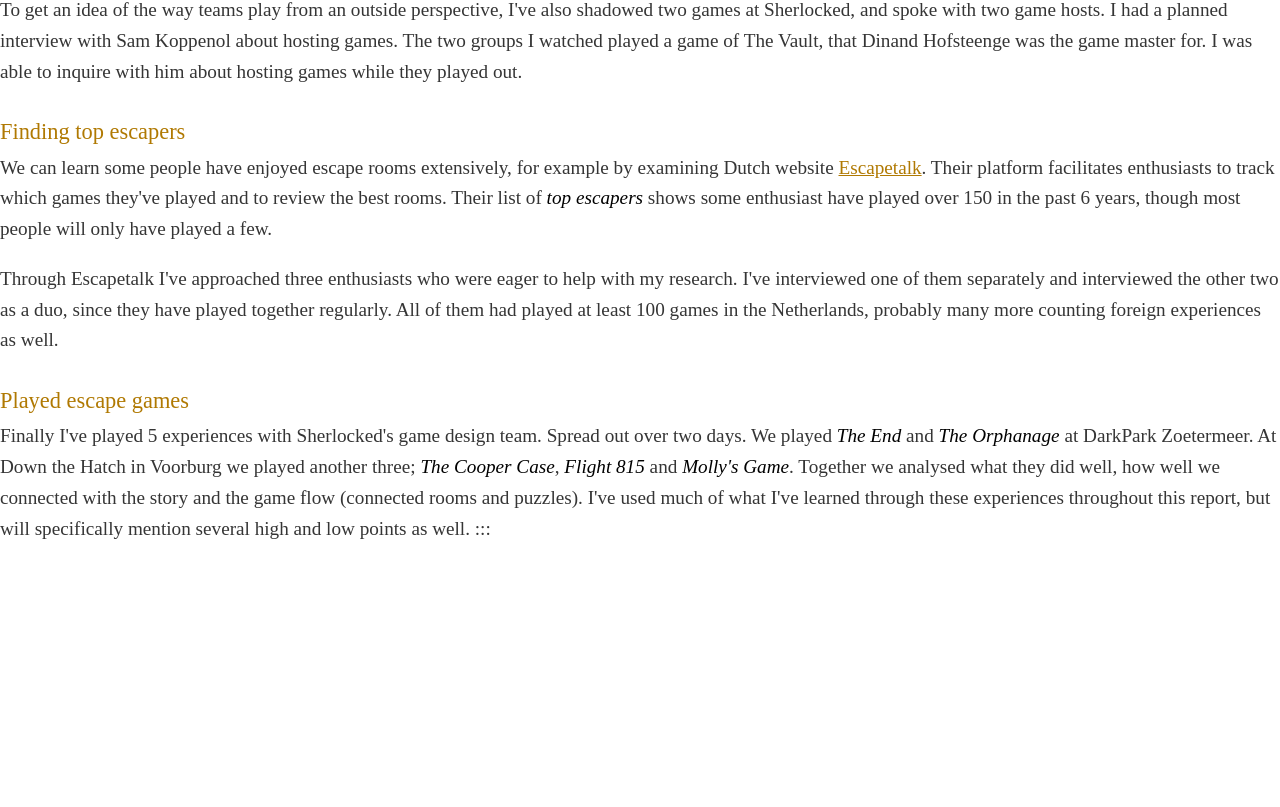
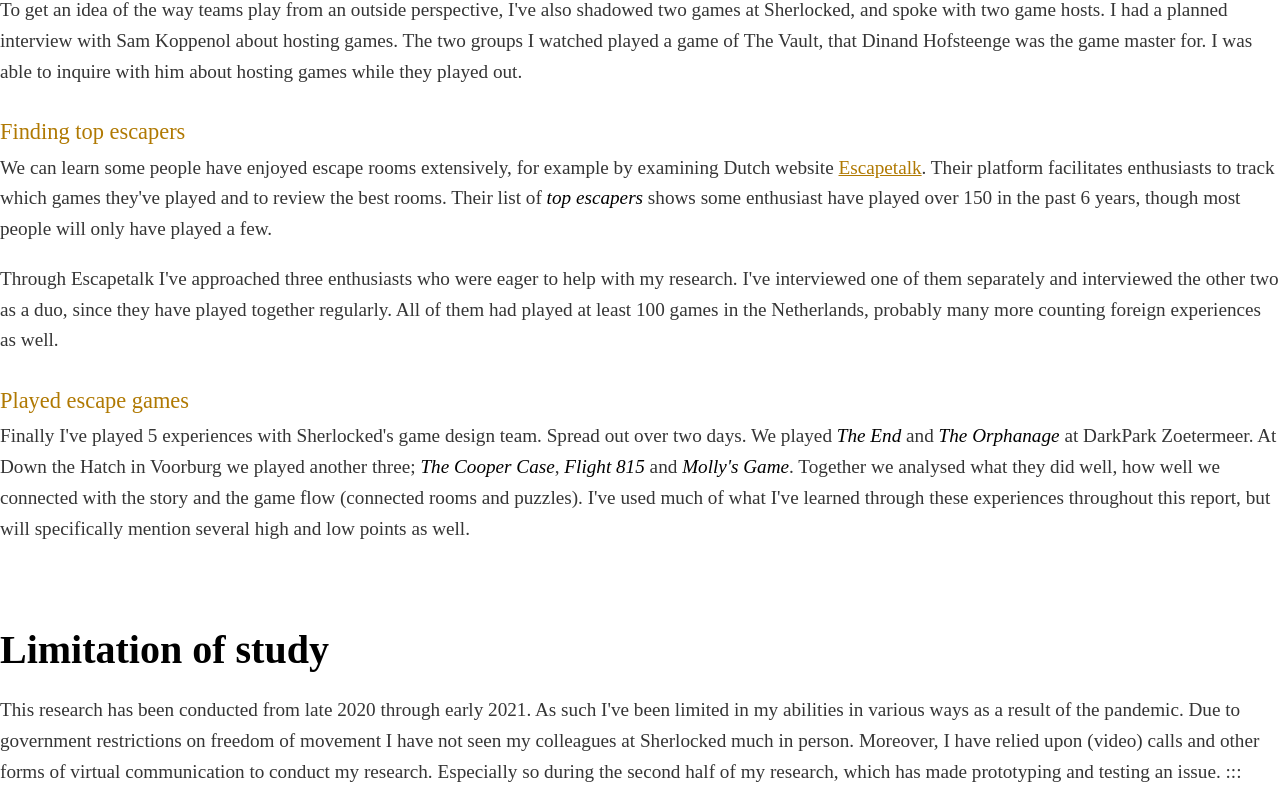
Before and after one commit to nwesthoff/irp-dynamic-difficulty, a Next.js app: page /chapters/research-methodology in a window 1280 px wide. Shown: the part 1889-2696 px from the top of the page. Before the commit the page ends 2452 px from the top, so only its background shows below. Built offline with nearby package versions, Linux system fonts and the light colour scheme.

Commit message:
📝 Update limitations of study

```diff
--- a/pages/chapters/introduction.mdx
+++ b/pages/chapters/introduction.mdx
@@ -12,7 +12,7 @@
 
 ## Rise of the escape room
 
-It's hard to say for sure how escape rooms really came into existence, because it's up for debate _what counts_ as the first escape room as we currently know them. Rachel Sugar explains how the history of escape rooms is a little bit dicey. The general consensus within the industry seems to be that modern escape rooms debuted in one of two places. SCRAP, a Japanese publishing company, was certainly the first to design something that resembles a modern escape room in 2007. Which was based in Kyoto, Japan. However, escape rooms didn't hit major commercial success until 2012. One might argue ParaPark, opened in 2011 in Budapest by Attila Gyurkovics, is what has caused the escape room market to explode <Citation id="sugar_2019_the" />. Whatever the reason was, it's clear that the market for escape rooms has seen meteoric growth from that moment forward. Currently, there are 523 escape rooms in the Netherlands alone <Citation id="escapetalk_vind" />, with a world wide estimate totalling over 50.000 in 2019 <Citation id="thelogicescapesme_2019_international" />.
+It's hard to say for sure how escape rooms really came into existence, because it's up for debate _what counts_ as the first escape room as we currently know them. Rachel Sugar <Citation id="sugar_2019_the" hideAuthor /> explains how the history of escape rooms is a little bit dicey. The general consensus within the industry seems to be that modern escape rooms debuted in one of two places. Takao Kato, an employee at Japanese publishing SCRAP company, was certainly the first to design something that resembles a modern escape room in 2007. Which was based in Kyoto, Japan. However, escape rooms didn't hit major commercial success until 2012. One might argue ParaPark, opened in 2011 in Budapest by Attila Gyurkovics, is what has caused the escape room market to explode <Citation id="sugar_2019_the" />. Whatever the reason was, it's clear that the market for escape rooms has seen meteoric growth from that moment forward. Currently, there are 523 escape rooms in the Netherlands alone <Citation id="escapetalk_vind" />, with a worldwide estimate totalling over 50.000 in 2019 <Citation id="thelogicescapesme_2019_international" />.
 
 ### What is an escape room?
 
--- a/pages/chapters/research-methodology.mdx
+++ b/pages/chapters/research-methodology.mdx
@@ -111,4 +111,8 @@
 ### Played escape games
 
 Finally I've played 5 experiences with Sherlocked's game design team. Spread out over two days. We played _The End_ and _The Orphanage_ at DarkPark Zoetermeer. At Down the Hatch in Voorburg we played another three; _The Cooper Case_, _Flight 815_ and _Molly's Game_. Together we analysed what they did well, how well we connected with the story and the game flow (connected rooms and puzzles). I've used much of what I've learned through these experiences throughout this report, but will specifically mention several high and low points as well.
+
+## Limitation of study
+
+This research has been conducted from late 2020 through early 2021. As such I've been limited in my abilities in various ways as a result of the pandemic. Due to government restrictions on freedom of movement I have not seen my colleagues at Sherlocked much in person. Moreover, I have relied upon (video) calls and other forms of virtual communication to conduct my research. Especially so during the second half of my research, which has made prototyping and testing an issue.
 :::
```
